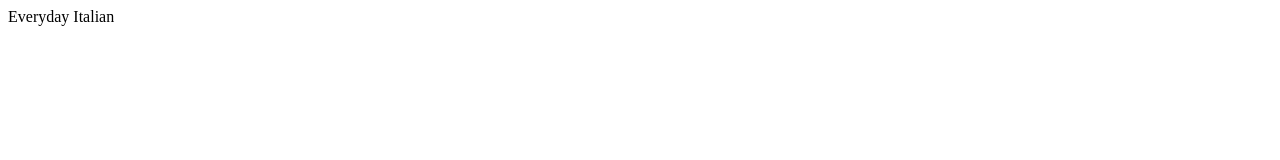
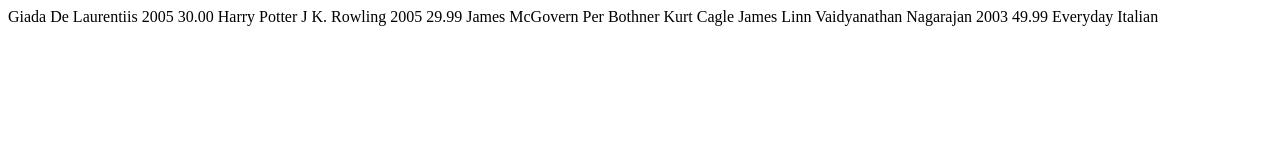
Before and after one commit to ysy7/ui-ux, a plain HTML site: page (ch)-06_2-xml-tutorial 및 실습자료/c6_ex2(xml)/3.books/advance_get_element1.html in a window 1280 px wide. Drawn offline with Linux system fonts and the light colour scheme.

Commit message:
advance_get_element1

```diff
--- a/(ch)-06_2-xml-tutorial 및 실습자료/c6_ex2(xml)/3.books/advance_get_element1.html
+++ b/(ch)-06_2-xml-tutorial 및 실습자료/c6_ex2(xml)/3.books/advance_get_element1.html
@@ -1,5 +1,30 @@
 <!DOCTYPE html>
-<html>
+<book category ="cooking">
+	<title lang="en"> Everydat Itatlian</title>
+	<author>Giada De Laurentiis</author>
+	<year>2005</year>
+	<price>30.00</price>
+</book>
+<book category="children>
+	<title lang ="en">Harry Potter</title>
+	<author>J K. Rowling</author>
+	<year>2005</year>
+	<price>29.99</price>
+	</book>
+	<book category="web" cover = "hardcover">
+		<title lang="en">XQuery Kick Start</title>
+		<author>James McGovern</author>
+		<author>Per Bothner</author>
+		<author>Kurt Cagle</author>
+		<author>James Linn</author>
+		<author>Vaidyanathan Nagarajan</author>
+		<year>2003</year>
+		<price>49.99</price>
+
+	</book>
+	<book category ="web" cover="paperback">
+		<title lang="en">Learning XML</title>
+	</book>
 	<body>
 		<script>
 			if (window.XMLHttpRequest)
```
